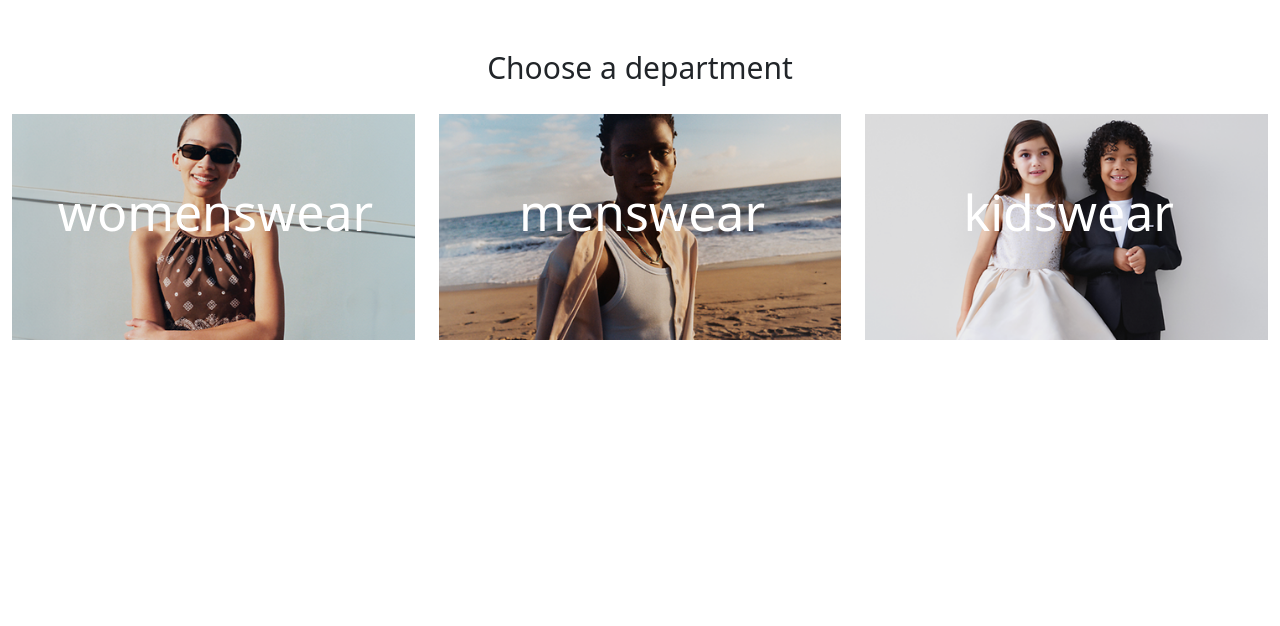
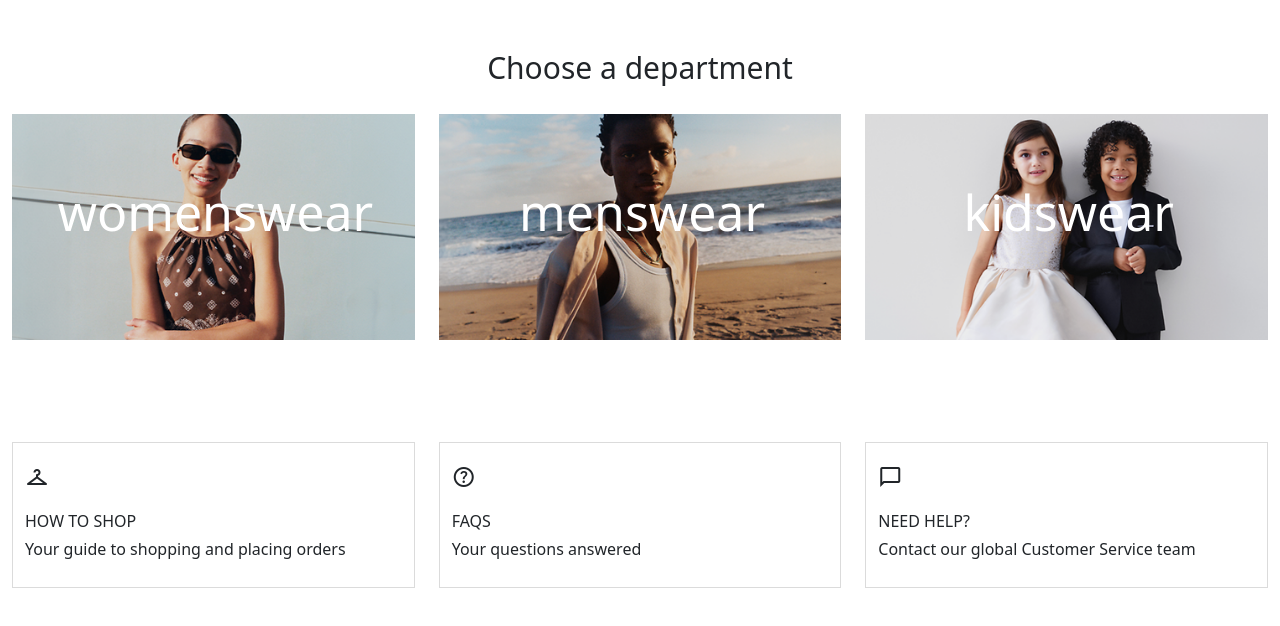
Before and after one commit to sisc24/Farfetch, a plain HTML site: page index.html in a window 1280 px wide. Shown: the part 166-792 px from the top of the page. Drawn offline with nearby package versions, Linux system fonts and the light colour scheme.

Commit message:
add info cards

```diff
--- a/index.html
+++ b/index.html
@@ -11,7 +11,7 @@
     <link rel="stylesheet" href="style.css">
 </head>
 <body>
-    <!--top-warning-->
+<!--top-warning-->
 <div id="start">
     <div class="text-center" style="background-color: #e6e6e6; font-size: small;">
         <div class="p-1">
@@ -59,7 +59,7 @@
             </div>
         </div>
     </div>
-    <!--search bar-->
+<!--search bar-->
 <div class="container caixa">
 
     <div class="row height d-flex justify-content-end">
@@ -123,9 +123,8 @@
         </div>
       </div>
   </div>
-
-    <!--image cards-->
-    <div class="container my-5" style="max-width: 1326px; max-height: fit-content";>
+<!--image cards-->
+    <div class="container my-5 pb-5" style="max-width: 1326px; max-height: fit-content";>
         <div class="my-4 text-center" style="font-size: 30px;">Choose a department</div>
         <div class="row">
             <div class="col-4">
@@ -158,7 +157,50 @@
             </div>
         </div>
     </div>
-
+</div>
+<!--info-cards-->
+<div class="container my-5 pb-5" style="max-width: 1326px; max-height: fit-content";>
+    <div class="row">
+        <div class="col-4" style="height: 100%;">
+            <a href="#">
+                <div class="infocards-container">
+                    <div class="btn rounded-0 text-start b-dark infocards-btn" style="width: 100%;">
+                        <span class="material-symbols-outlined my-3">
+                            checkroom
+                        </span>
+                        <p class="my-1">HOW TO SHOP</p>
+                        <p class="pb-1">Your guide to shopping and placing orders</p>
+                    </div>
+                </div>
+            </a>
+        </div>
+        <div class="col-4">
+            <a href="#">
+                <div class="infocards-container">
+                    <div class="btn rounded-0 text-start b-dark infocards-btn" style="width: 100%;">
+                        <span class="material-symbols-outlined my-3">
+                            help
+                            </span>
+                        <p class="my-1">FAQS</p>
+                        <p class="pb-1">Your questions answered</p>
+                    </div>
+                </div>
+            </a>
+        </div>
+        <div class="col-4">
+            <a href="#">
+                <div class="infocards-container">
+                    <div class="btn rounded-0 text-start b-dark infocards-btn" style="width: 100%;">
+                        <span class="material-symbols-outlined my-3">
+                            chat_bubble
+                            </span>
+                        <p class="my-1">NEED HELP?</p>
+                        <p class="pb-1">Contact our global Customer Service team</p>
+                    </div>
+                </div>
+            </a>
+        </div>
+    </div>
 </div>
 
 
@@ -169,9 +211,6 @@
 
 
 
-
-
-</div>
 <script src="https://cdn.jsdelivr.net/npm/bootstrap@5.3.3/dist/js/bootstrap.bundle.min.js" integrity="sha384-YvpcrYf0tY3lHB60NNkmXc5s9fDVZLESaAA55NDzOxhy9GkcIdslK1eN7N6jIeHz" crossorigin="anonymous"></script>
 </body>
 </html>
--- a/style.css
+++ b/style.css
@@ -10,7 +10,6 @@
 .form{
     width: 300px;
     position: relative;
-    position:;
 }
 
 .form-offcanvas{
@@ -121,3 +120,15 @@
    max-width: 100%;
    height: auto;
  }
+
+.infocards-btn{
+    border: #dbdbdb solid 1px;
+    border-radius: none;
+}
+
+.infocards-btn:hover{
+    border: #dbdbdb solid 1px;
+    border-radius: none;
+    color: black;
+    background-color: #f3f3f3;
+}
```
